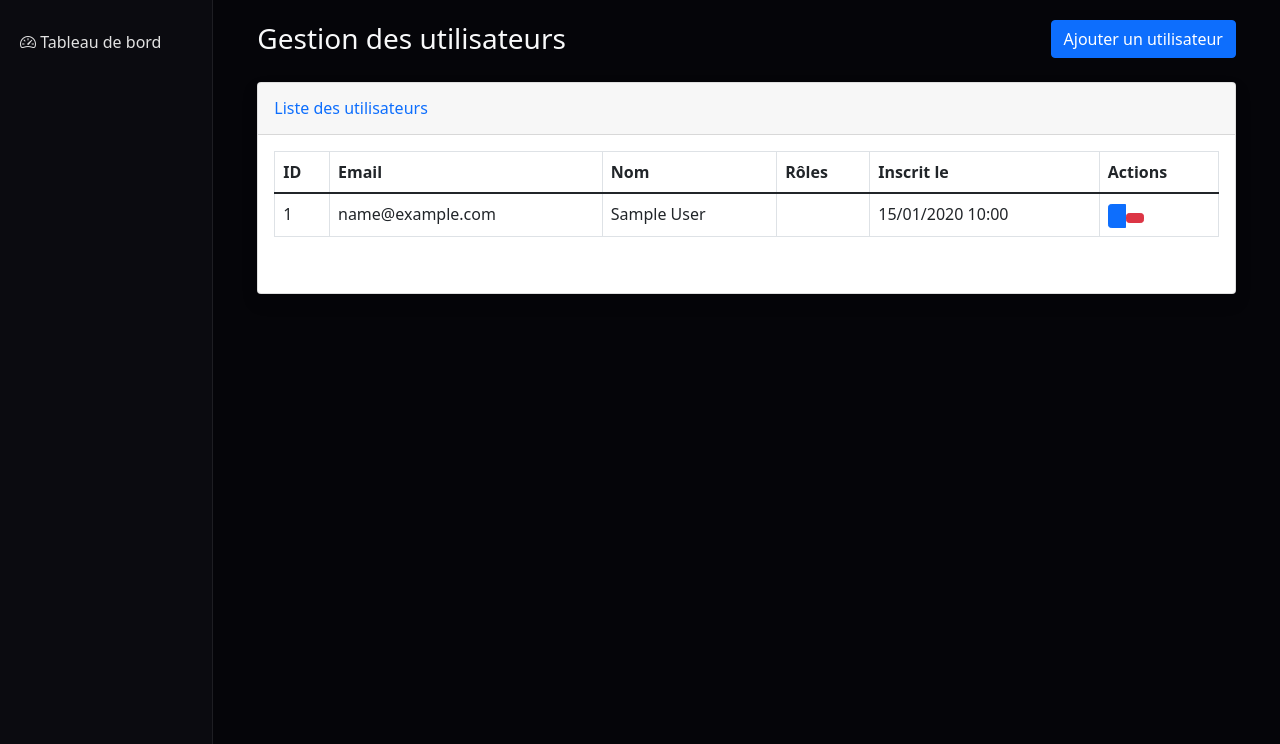
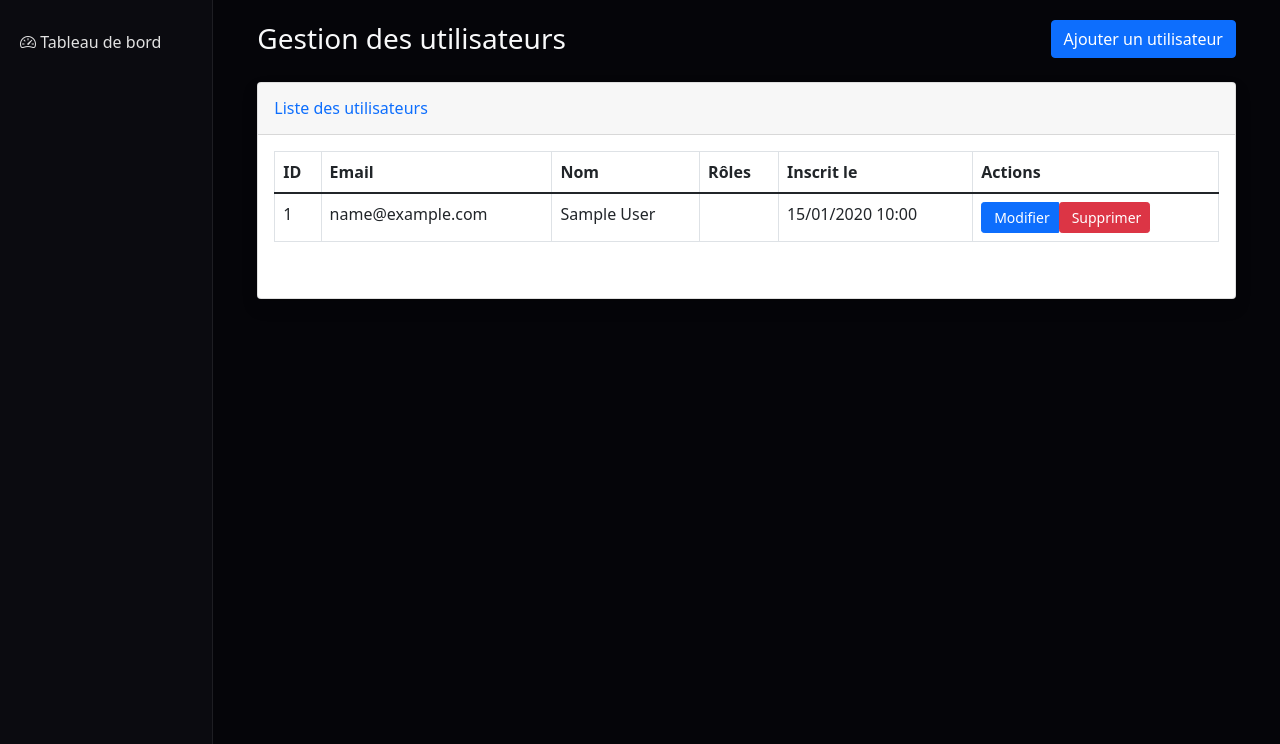
Before and after one commit to bbkarima715411/ProjetFinal-Karima, a Symfony app: template templates/admin/users/index.html.twig in a window 1280 px wide. Shown: the part 57-801 px from the top of the page. Run offline with Twig, Linux system fonts and the light colour scheme; the template is opened without the code that fills it: most values are stand-ins (such as "Sample title", 1, 10 or a date in 2020); some libraries are stand-ins or nearby versions.

Commit message:
changement de certaine page

```diff
--- a/migrations/Version20251117225408.php
+++ b/migrations/Version20251120091538.php
@@ -10,7 +10,7 @@ use Doctrine\Migrations\AbstractMigration;
 /**
  * Auto-generated Migration: Please modify to your needs!
  */
-final class Version20251117225408 extends AbstractMigration
+final class Version20251120091538 extends AbstractMigration
 {
     public function getDescription(): string
     {
--- a/templates/admin/users/index.html.twig
+++ b/templates/admin/users/index.html.twig
@@ -56,6 +56,7 @@
                                            class="btn btn-sm btn-primary"
                                            title="Modifier">
                                             <i class="fas fa-edit"></i>
+                                            <span class="ms-1">Modifier</span>
                                         </a>
                                         {% if user != app.user %}
                                             <form method="post" action="{{ path('admin_user_delete', {'id': user.id}) }}"
@@ -63,11 +64,13 @@
                                                 <input type="hidden" name="_token" value="{{ csrf_token('delete' ~ user.id) }}">
                                                 <button type="submit" class="btn btn-sm btn-danger" title="Supprimer">
                                                     <i class="fas fa-trash"></i>
+                                                    <span class="ms-1">Supprimer</span>
                                                 </button>
                                             </form>
                                         {% else %}
                                             <button class="btn btn-sm btn-secondary" disabled title="Vous ne pouvez pas supprimer votre propre compte">
                                                 <i class="fas fa-trash"></i>
+                                                <span class="ms-1">Supprimer</span>
                                             </button>
                                         {% endif %}
                                     </div>
```
Also changed, not shown: public/css/app.css, public/uploads/old-imgA.jpg (added).
